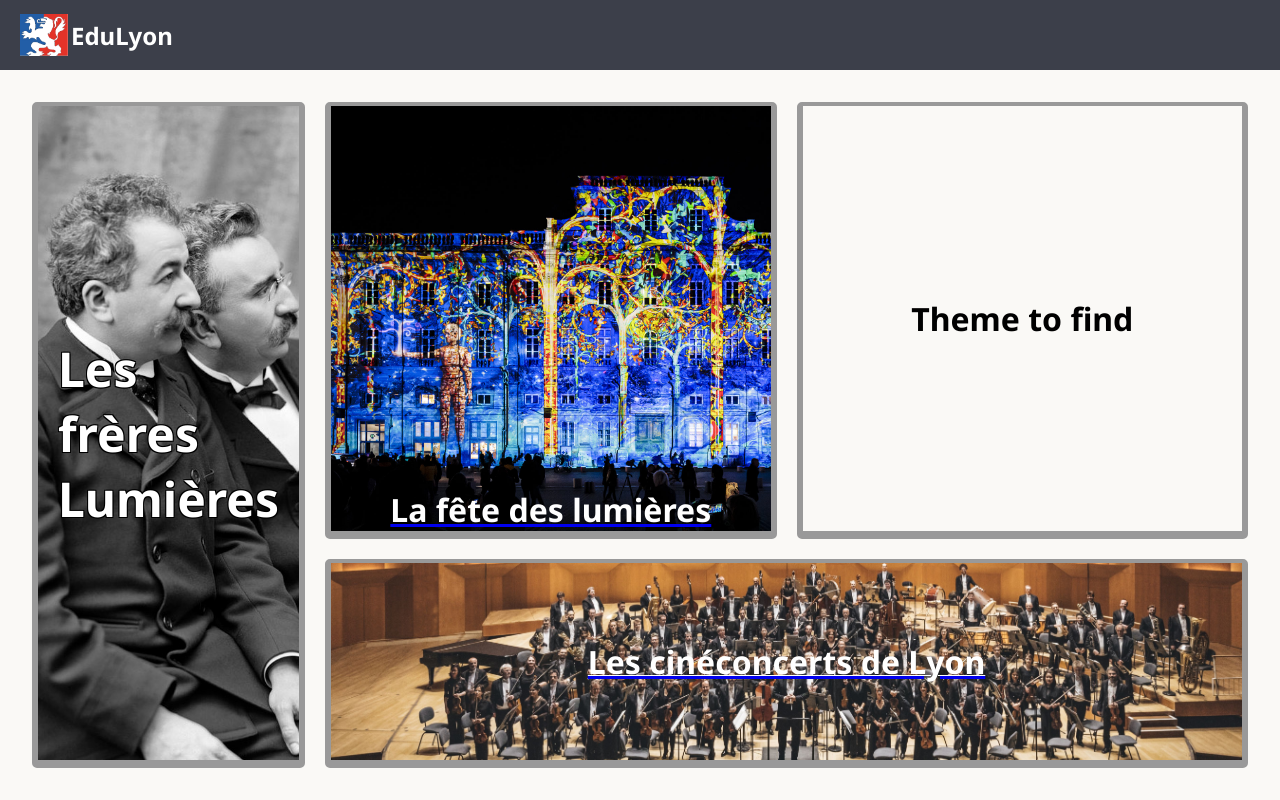
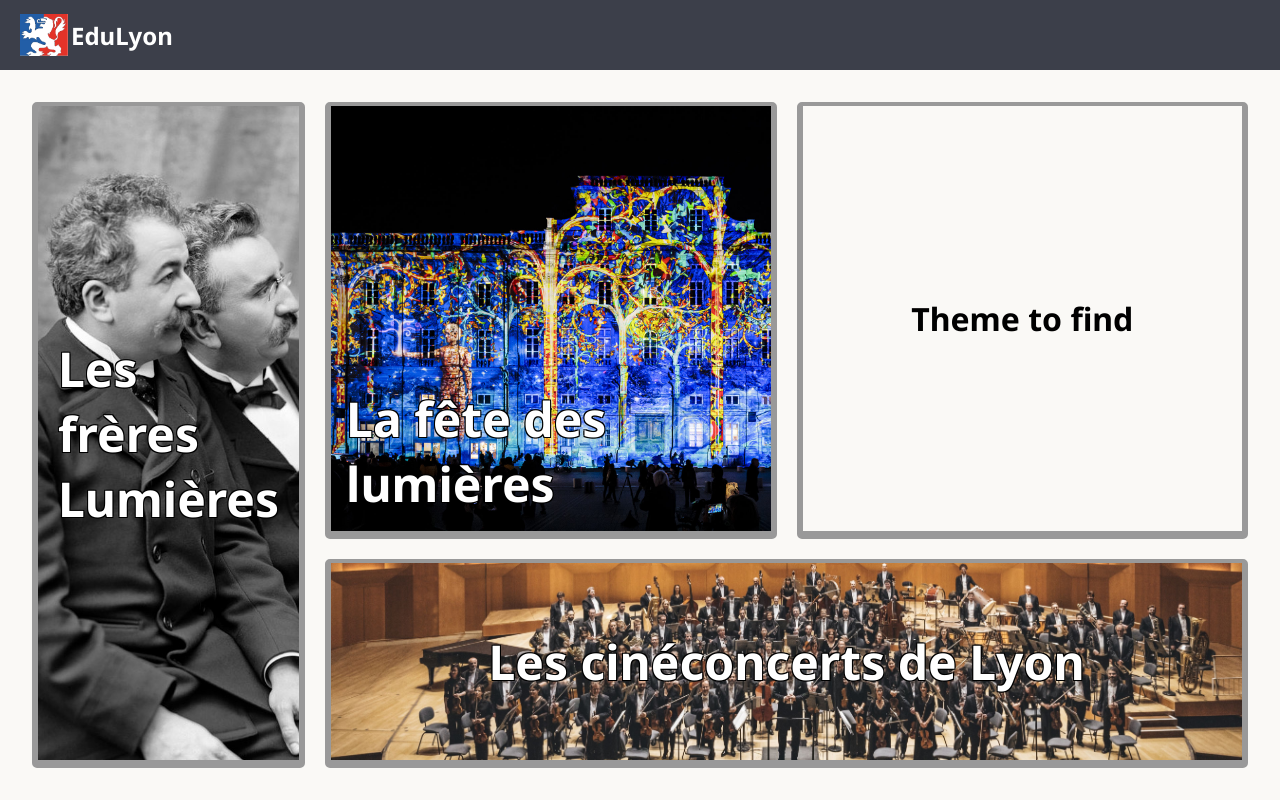
Before and after one commit to 24InfoFontainebleau/epreuve2-frontend, a Next.js app: page / in a window 1280 px wide. Built offline with nearby package versions, Linux system fonts and the light colour scheme.

Commit message:
added : middleware and some fixe

```diff
--- /dev/null
+++ b/src/app/cine/page.tsx
@@ -0,0 +1,5 @@
+import styles from "@/scss/pages/cine.module.scss";
+
+export default function Cine() {
+  return null;
+}
--- a/src/app/page.tsx
+++ b/src/app/page.tsx
@@ -27,7 +27,7 @@ export default function Home() {
           <h1>Theme to find</h1>
         </div>
         <Link
-          href="/cineconcert"
+          href="/cine"
           className={`${styles.card} ${styles.philoCard}`}
           style={{ backgroundImage: `url(${cineconcert.src})` }}
         >
--- a/src/scss/pages/main.module.scss
+++ b/src/scss/pages/main.module.scss
@@ -22,7 +22,7 @@
 
     &:hover {
       border-bottom: 6px solid $border;
-      border-top: 2px solid $border;
+      border-top: 4px solid $border;
       border-left: 4px solid $border;
       border-right: 4px solid $border;
       background-color: $background;
@@ -40,14 +40,6 @@
     width: 100%;
     text-decoration: none;
     padding: 5px;
-
-    .cardTitle {
-      font-size: 3rem;
-      color: $textColor;
-      text-shadow: -1px -1px 0 black, 1px -1px 0 black, -1px 1px 0 black,
-        1px 1px 0 black;
-      padding: 15px;
-    }
   }
 
   .partyCard {
@@ -55,11 +47,7 @@
     grid-column: 2 / 4;
     background-size: cover;
     justify-content: flex-end;
-
-    .cardTitle {
-      text-decoration: none;
-      color:$textColor;
-    }
+    text-decoration: none;
   }
 
   .cineCard {
@@ -72,11 +60,14 @@
     grid-column: 2 / -1;
     background-size: cover;
     background-repeat: no-repeat;
+    text-decoration: none;
+  }
 
-    .cardTitle {
-      color:white;
-      text-decoration: underline white 0.01em;
-    }
-
+  .cardTitle {
+    font-size: 3rem;
+    color: $textColor;
+    text-shadow: -1px -1px 0 black, 1px -1px 0 black, -1px 1px 0 black,
+      1px 1px 0 black;
+    padding: 15px;
   }
 }
```
Also changed, not shown: src/app/qcm/page.tsx (+7 -1 lines), src/app/qcm/qcm.ts (+40 -4 lines), src/middleware.ts (added, +7 -0 lines), src/scss/pages/cine.module.scss (added).
